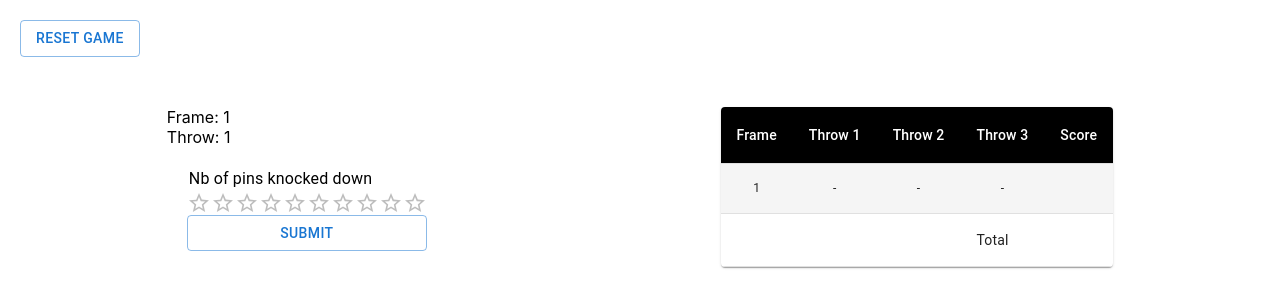
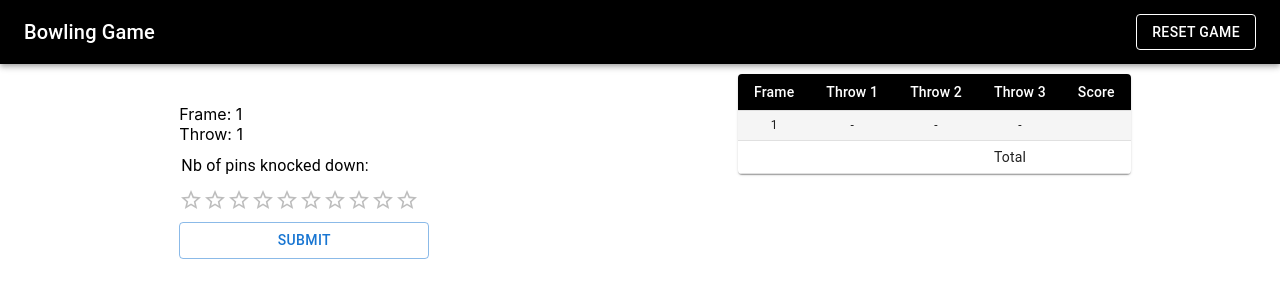
Before and after one commit to eltru7/bowling-challenge, a React (Create React App) app: page /game in a window 1280 px wide. Shown: the top 308 px of the page. Built offline with nearby package versions, Linux system fonts and the light colour scheme.

Commit message:
add menu bar

```diff
--- a/src/view/endGameModal.tsx
+++ b/src/view/endGameModal.tsx
@@ -20,6 +20,9 @@ const style = {
   border: "2px solid #000",
   boxShadow: 24,
   p: 4,
+  display: "flex",
+  gap: "20px",
+  flexDirection: "column",
 };
 
 const EndGameModal: FC<EndGameModalProps> = ({ finalScore, startNewGame, open, handleClose }) => {
--- a/src/view/framePanel.tsx
+++ b/src/view/framePanel.tsx
@@ -12,9 +12,10 @@ interface ResultsPanelProps {
 }
 
 const StyledFramePanel = styled.div`
+  padding: 30px;
   display: flex;
   flex-direction: column;
-  justify-content: center;
+  gap: 10px;
 `;
 
 const StyledLabels = styled.div`
@@ -23,9 +24,10 @@ const StyledLabels = styled.div`
 `;
 
 const StyledInputContainer = styled.div`
+  width: 250px;
   display: flex;
-  padding: 20px;
   flex-direction: column;
+  gap: 10px;
 `;
 
 const FramePanel: FC<ResultsPanelProps> = ({ nbAvailablePinsToKnock, currentFrame, submitNbKnockDownPins }) => {
@@ -57,7 +59,7 @@ const FramePanel: FC<ResultsPanelProps> = ({ nbAvailablePinsToKnock, currentFram
         <div>{errorMessage}</div>
       </StyledLabels>
       <StyledInputContainer>
-        <Typography component="legend">Nb of pins knocked down</Typography>
+        <Typography component="legend">Nb of pins knocked down:</Typography>
         <Rating
           name="customized-10"
           value={nbPins}
--- a/src/view/gameScreen.tsx
+++ b/src/view/gameScreen.tsx
@@ -1,5 +1,4 @@
 import React, { useState } from "react";
-import Button from "@mui/material/Button";
 import { NB_PINS_PER_FRAME, computeScore, computeNextStep, verifyResultType } from "../game/gameRules";
 import { CurrentFrame } from "../game/currentFrame";
 import { FrameResultType } from "../game/frameResultType";
@@ -10,20 +9,17 @@ import ResultsPanel from "./resultsPanel";
 import styled from "styled-components";
 import FramePanel from "./framePanel";
 import EndGameModal from "./endGameModal";
+import MenuBar from "./menuBar";
 
-const StyledContainer = styled.div`
-  padding: 30px;
+const StyledGameContainer = styled.div`
   display: flex;
   justify-content: space-around;
+  min-height: 500px;
+  padding: 10px;
 `;
 
 const ResultsPanelContainer = styled.div`
   max-width: 400px;
-`;
-
-const Header = styled.div`
-  padding: 20px;
-  justify-content: right;
 `;
 
 function GameScreen() {
@@ -91,7 +87,7 @@ function GameScreen() {
   const submitNbKnockDownPins = (nbKnockedDownPins: number): void => {
     const frameResultType = verifyResultType(currentFrame, nbKnockedDownPins);
     updateFrameThrowResult(currentFrame, frameResultType, nbKnockedDownPins);
-    computeScore(currentFrame, nbKnockedDownPins, frameResultType, framesResults, framesScores, onUpdateFramesScores);
+    computeScore(currentFrame, nbKnockedDownPins, frameResultType, framesResults, onUpdateFramesScores);
     findNextStep(frameResultType, nbKnockedDownPins);
   };
 
@@ -120,18 +116,14 @@ function GameScreen() {
   };
 
   return (
-    <div className="GameScreen">
-      <Header>
-        <Button variant="outlined" color="primary" onClick={handleResetGame}>
-          Reset game
-        </Button>
-      </Header>
-      <StyledContainer>
+    <div>
+      <MenuBar handleResetGame={handleResetGame} />
+      <StyledGameContainer>
         <FramePanel nbAvailablePinsToKnock={nbAvailablePinsToKnock} currentFrame={currentFrame} submitNbKnockDownPins={submitNbKnockDownPins} />
         <ResultsPanelContainer>
           <ResultsPanel framesResults={framesResults} framesScores={framesScores} />
         </ResultsPanelContainer>
-      </StyledContainer>
+      </StyledGameContainer>
       <EndGameModal
         finalScore={framesScores[NB_PINS_PER_FRAME] && framesScores[NB_PINS_PER_FRAME].score}
         open={isEndGameModalOpen}
--- /dev/null
+++ b/src/view/menuBar.tsx
@@ -0,0 +1,28 @@
+import React, { FC } from "react";
+import AppBar from "@mui/material/AppBar";
+import Box from "@mui/material/Box";
+import Toolbar from "@mui/material/Toolbar";
+import Typography from "@mui/material/Typography";
+import Button from "@mui/material/Button";
+
+interface MenuBarProps {
+  handleResetGame: () => void;
+}
+const MenuBar: FC<MenuBarProps> = ({ handleResetGame }) => {
+  return (
+    <Box sx={{ flexGrow: 1 }}>
+      <AppBar position="static" sx={{ bgcolor: "black" }}>
+        <Toolbar>
+          <Typography variant="h6" component="div" sx={{ flexGrow: 1 }}>
+            Bowling Game
+          </Typography>
+          <Button variant="outlined" color="inherit" onClick={handleResetGame}>
+            Reset game
+          </Button>
+        </Toolbar>
+      </AppBar>
+    </Box>
+  );
+};
+
+export default MenuBar;
--- a/src/view/resultsPanel.tsx
+++ b/src/view/resultsPanel.tsx
@@ -37,7 +37,7 @@ const ResultsPanel: FC<ResultsPanelProps> = ({ framesResults, framesScores }) =>
 
   return (
     <TableContainer component={Paper}>
-      <Table sx={{ minWidth: 200 }} aria-label="customized table">
+      <Table sx={{ minWidth: 200 }} size="small">
         <TableHead>
           <TableRow>
             <StyledTableCell>Frame </StyledTableCell>
```
